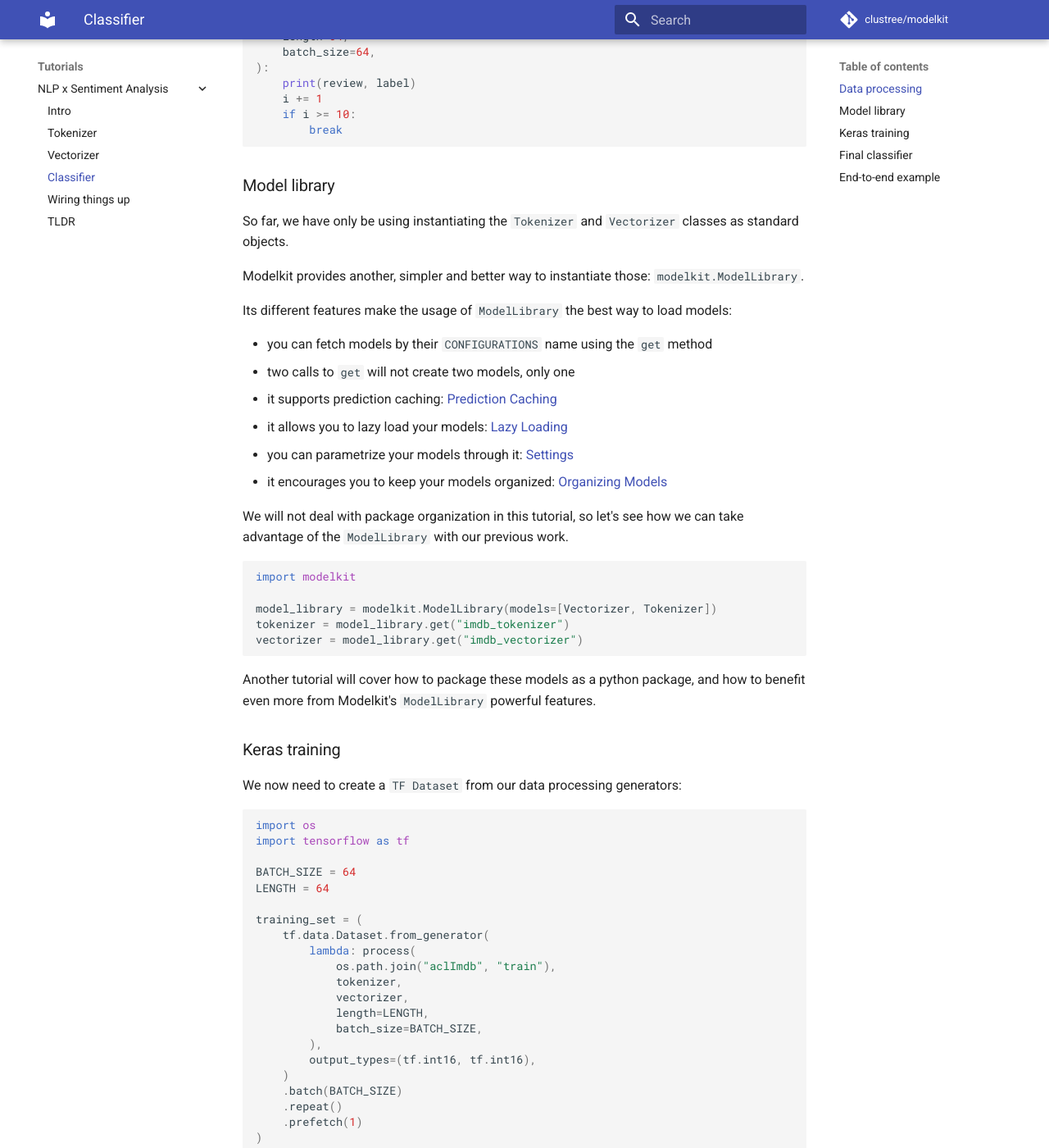
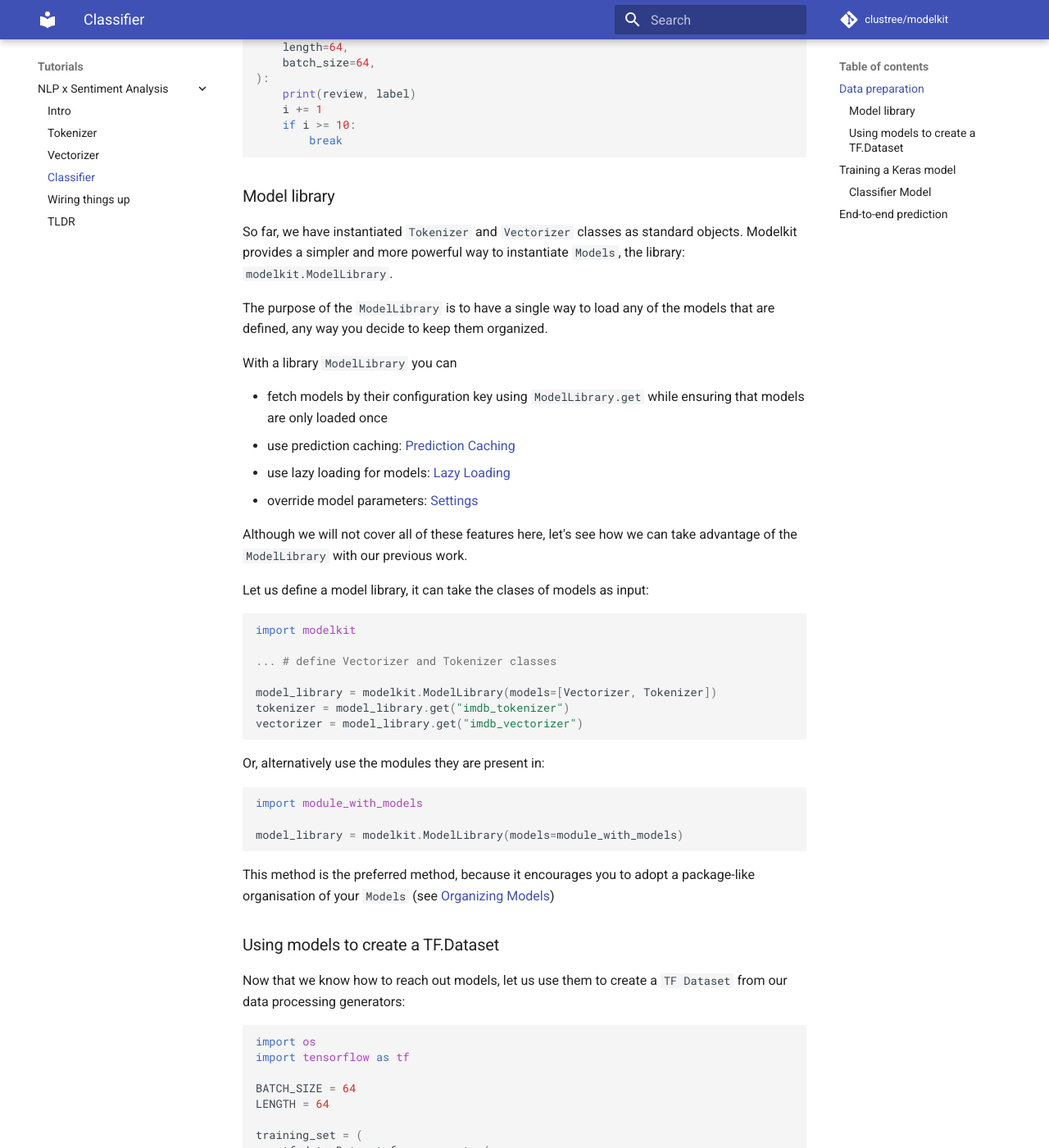
Before and after one commit to Cornerstone-OnDemand/modelkit, an MkDocs documentation site: the page built from docs/examples/nlp_sentiment/classifier.md, in a window 1280 px wide and 1400 px high, scrolled down 1603 px. Shown: the whole window at 82% size. Built offline with MkDocs 1.6.1 and Material for MkDocs 9.7.7, drawn with Linux system fonts in a browser that asks for light colours; comment, search, counter and statistics services are not loaded; some of the changed text lies outside the part shown.

Commit message:
docs: improve classifier documentation

````diff
--- a/docs/examples/nlp_sentiment/classifier.md
+++ b/docs/examples/nlp_sentiment/classifier.md
@@ -1,13 +1,11 @@
-In this section, we will be implementing a simple sentiment classifier leveraging Keras, plugging the different components we have been developping so far.
+In this section, we will implement a sentiment classifier with Keras, using the components we have been developping so far.
 
-### Data processing
+## Data preparation
 
-We will reuse the `read_dataset` function, in addition to a few other helper functions
-which will continue taking advantage of generators to avoid loading up the entire dataset into memory:
+We will reuse the `read_dataset` function, in addition to a few other helper functions which will continue taking advantage of generators to avoid loading up the entire dataset into memory:
 
 - `alternate(f, g)`: to yield items alternatively between the f and g generators
 - `alternate_labels()`: to yield 1 and 0, alternatively, in sync with the previous `alternate` function
-
 
 ```python
 import glob
@@ -61,6 +59,7 @@
 ```
 
 Let's try it out on the first examples:
+
 ```python
 
 i = 0
@@ -76,26 +75,28 @@
     if i >= 10:
         break
 ```
+
 ### Model library
 
-So far, we have only be using instantiating the `Tokenizer` and `Vectorizer` classes as standard objects.
+So far, we have instantiated `Tokenizer` and `Vectorizer` classes as standard objects. Modelkit provides a simpler and more powerful way to instantiate `Models`, the library: `modelkit.ModelLibrary`.
 
-Modelkit provides another, simpler and better way to instantiate those: `modelkit.ModelLibrary`.
+The purpose of the `ModelLibrary` is to have a single way to load any of the models that are defined, any way you decide to keep them organized.
 
-Its different features make the usage of `ModelLibrary` the best way to load models:
+With a library `ModelLibrary` you can
 
-- you can fetch models by their `CONFIGURATIONS` name using the `get` method
-- two calls to `get` will not create two models, only one
-- it supports prediction caching: [Prediction Caching](../library/model_library.html#prediction-caching)
-- it allows you to lazy load your models: [Lazy Loading](../library/model_library.html#lazy-loading)
-- you can parametrize your models through it: [Settings](../library/model_library.html#modellibrary)
-- it encourages you to keep your models organized:  [Organizing Models](../library/organizing.html)
+- fetch models by their configuration key using `ModelLibrary.get` while ensuring that models are only loaded once
+- use prediction caching: [Prediction Caching](../../library/model_library.md#prediction-caching)
+- use lazy loading for models: [Lazy Loading](../../library/model_library.md#lazy-loading)
+- override model parameters: [Settings](../../library/model_library.md#modellibrary)
 
-We will not deal with package organization in this tutorial, so let's see how we can take advantage of the `ModelLibrary` with our previous work.
+Although we will not cover all of these features here, let's see how we can take advantage of the `ModelLibrary` with our previous work.
 
+Let us define a model library, it can take the clases of models as input:
 
 ```python
 import modelkit
+
+... # define Vectorizer and Tokenizer classes
 
 model_library = modelkit.ModelLibrary(models=[Vectorizer, Tokenizer])
 tokenizer = model_library.get("imdb_tokenizer")
@@ -103,13 +104,21 @@
 
 ```
 
-Another tutorial will cover how to package these models as a python package, and how to benefit even more from Modelkit's `ModelLibrary` powerful features.
-
-### Keras training
-
-We now need to create a `TF Dataset` from our data processing generators:
+Or, alternatively use the modules they are present in:
 
 ```python
+import module_with_models
+
+model_library = modelkit.ModelLibrary(models=module_with_models)
+```
+
+This method is the preferred method, because it encourages you to adopt a package-like organisation of your `Models` (see [Organizing Models](../../library/organizing.md))
+
+### Using models to create a TF.Dataset
+
+Now that we know how to reach out models, let us use them to create a `TF Dataset` from our data processing generators:
+
+```python hl_lines="11 12 26 27"
 import os
 import tensorflow as tf
 
@@ -150,7 +159,7 @@
 
 ```
 
-This is it for the data processing part.
+## Training a Keras model
 
 Let's train a basic Keras classifier to predict whether an IMDB review is positive or negative, and save it to disk.
 
@@ -184,8 +193,9 @@
 )
 ```
 
-### Final classifier
-Voila ! As we already did for the Vectorizer, we will embed the just-saved `imdb_model.h5` in a basic Modelkit `Model` which we will further upgrade in the next section.
+### Classifier Model
+
+Voilà ! As we already did for the Vectorizer, we will embed the just-saved `imdb_model.h5` in a basic Modelkit `Model` which we will further upgrade in the next section.
 
 ```python
 import modelkit
@@ -204,15 +214,13 @@
         return self.model.predict(vectorized_reviews)
 ```
 
-The same way we did for the Vectorizer, the `MovieReviewToSentiment` model has a `movie_review_to_sentiment` configuration which points to the `imdb_model.h5`.
+Much like we did for the `Vectorizer`, the `Classifier` model has a `imdb_classifier` configuration with an asset pointing to the `imdb_model.h5`.
 
 We also benefit from Keras' `predict` ability to batch predictions in our `_predict_batch` method.
 
+## End-to-end prediction
 
-### End-to-end example
-
-To sum up, this is one way we can chain together the Tokenizer, Vectorizer and Classifier:
-
+To summarize, here is how we would want to chain our `Tokenizer`, `Vectorizer` and `Classifier`:
 
 ```python
 import modelkit
@@ -228,3 +236,5 @@
 vectorized_review = vectorizer(tokenized_review)  # or vectorizer.predict
 prediction = classifier(vectorized_review)  # or classifier.predict
 ```
+
+In the next (and final) section, we will see how `modelkit` can be used to perform this operation in a single `Model`.
````
Also changed, not shown: other parts of docs/examples/nlp_sentiment/classifier.md (+4 -4 lines).
